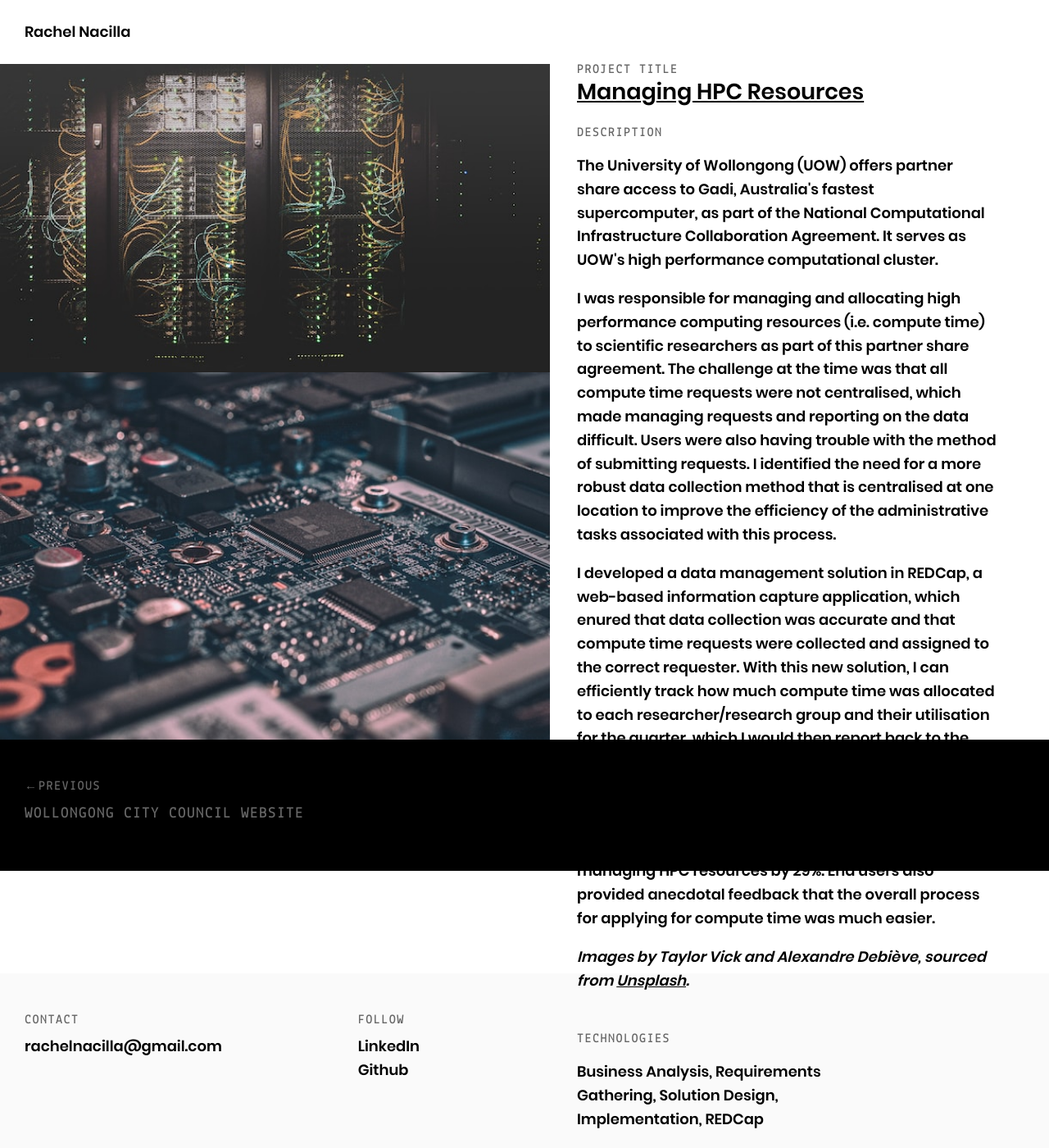
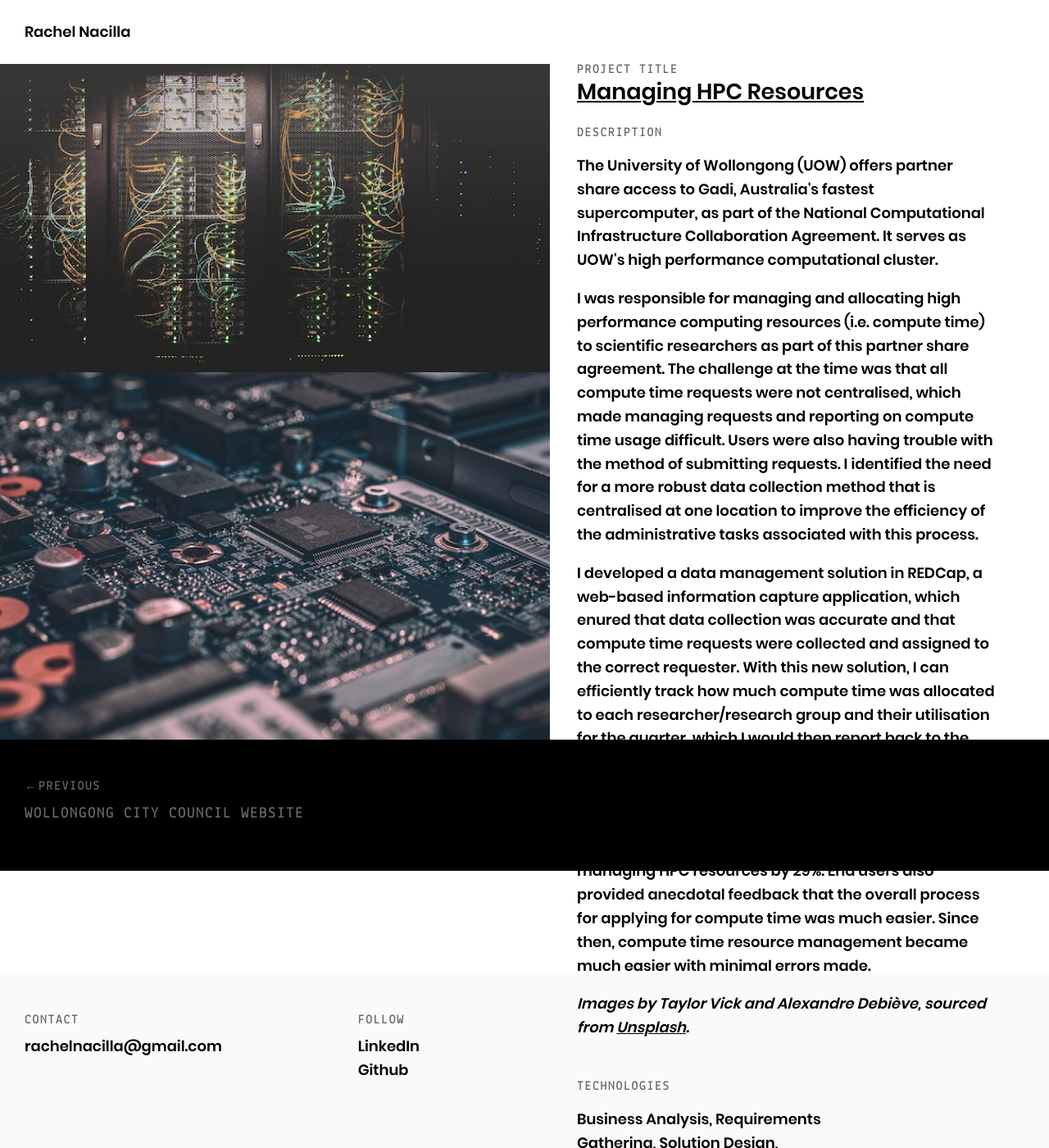
Before and after one commit to rachelnacilla/rachelnacilla.github.io, a Jekyll site: the page built from _posts/projects/2023-03-24-hpc.md, in a window 1280 px wide and 1400 px high. Shown: the whole window at 82% size. Built offline with Jekyll 4.4.1, drawn with Linux system fonts in a browser that asks for light colours.

Commit message:
Added sentence to HPC page

```diff
--- a/_posts/projects/2023-03-24-hpc.md
+++ b/_posts/projects/2023-03-24-hpc.md
@@ -28,10 +28,10 @@ images:
 ---
 <p>The University of Wollongong (UOW) offers partner share access to Gadi, Australia's fastest supercomputer, as part of the National Computational Infrastructure Collaboration Agreement. It serves as UOW's high performance computational cluster.</p>
 
-<p>I was responsible for managing and allocating high performance computing resources (i.e. compute time) to scientific researchers as part of this partner share agreement. The challenge at the time was that all compute time requests were not centralised, which made managing requests and reporting on the data difficult. Users were also having trouble with the method of submitting requests. I identified the need for a more robust data collection method that is centralised at one location to improve the efficiency of the administrative tasks associated with this process.</p>
+<p>I was responsible for managing and allocating high performance computing resources (i.e. compute time) to scientific researchers as part of this partner share agreement. The challenge at the time was that all compute time requests were not centralised, which made managing requests and reporting on compute time usage difficult. Users were also having trouble with the method of submitting requests. I identified the need for a more robust data collection method that is centralised at one location to improve the efficiency of the administrative tasks associated with this process.</p>
 
 <p>I developed a data management solution in REDCap, a web-based information capture application, which enured that data collection was accurate and that compute time requests were collected and assigned to the correct requester. With this new solution, I can efficiently track how much compute time was allocated to each researcher/research group and their utilisation for the quarter, which I would then report back to the steering committee.</p>
 
-<p>The implementation of this new solution lead to an overall improvement of the management process, improving the efficiency by reducing the time spent managing HPC resources by 29%. End users also provided anecdotal feedback that the overall process for applying for compute time was much easier.</p>
+<p>The implementation of this new solution lead to an overall improvement of the management process, improving the efficiency by reducing the time spent managing HPC resources by 29%. End users also provided anecdotal feedback that the overall process for applying for compute time was much easier. Since then, compute time resource management became much easier with minimal errors made.</p>
 
 <p><em>Images by Taylor Vick and Alexandre Debiève, sourced from <a href="https://unsplash.com/" target="_blank">Unsplash</a>.</em></p>
```
